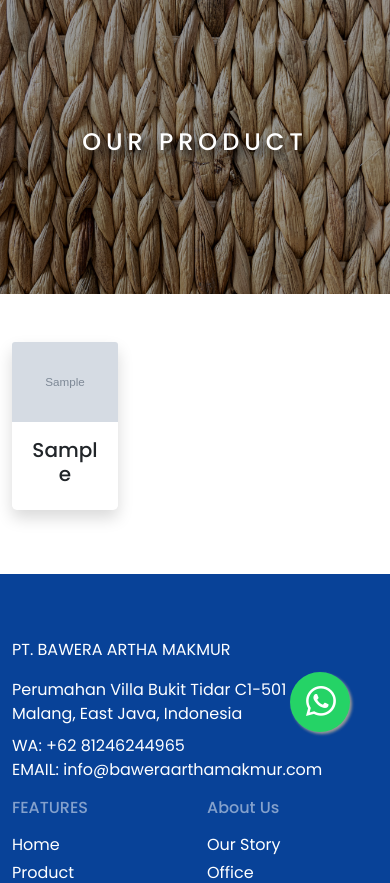
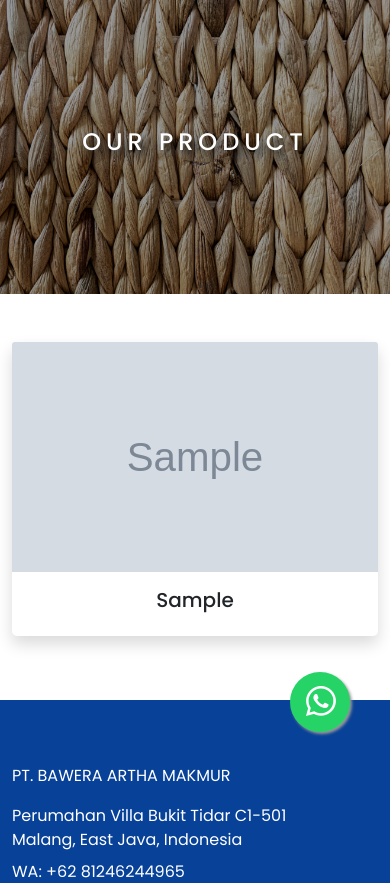
Before and after one commit to Labenea/bam, a Laravel app: page /categories in a window 390 px wide. Shown: the part 72-955 px from the top of the page. Run offline with Laravel 8, Linux system fonts and the light colour scheme; tables that the repository leaves empty hold one stand-in row (values such as "Sample post"); grey boxes marked "Sample" are stand-in pictures; style sheets or scripts are compiled from the project's sources; some libraries are stand-ins or nearby versions.

Commit message:
fixing category

```diff
--- a/resources/views/main/pages/category.blade.php
+++ b/resources/views/main/pages/category.blade.php
@@ -12,7 +12,7 @@
     <div class="container py-5">
         <div class="row">
             @foreach($data as $key => $value)
-            <div class="col-4 mb-3">
+            <div class="col-md-4 mb-3">
                 <a href="{{route("product-list",["slug" => strtolower($value->category)])}}" class="text-decoration-none text-dark">
                     <div class="card category-card shadow rounded-3 h-100 card-hover">
                         <img src="{{asset(Storage::url($value->cat_img))}}" class="card-img-top" alt="...">
```
